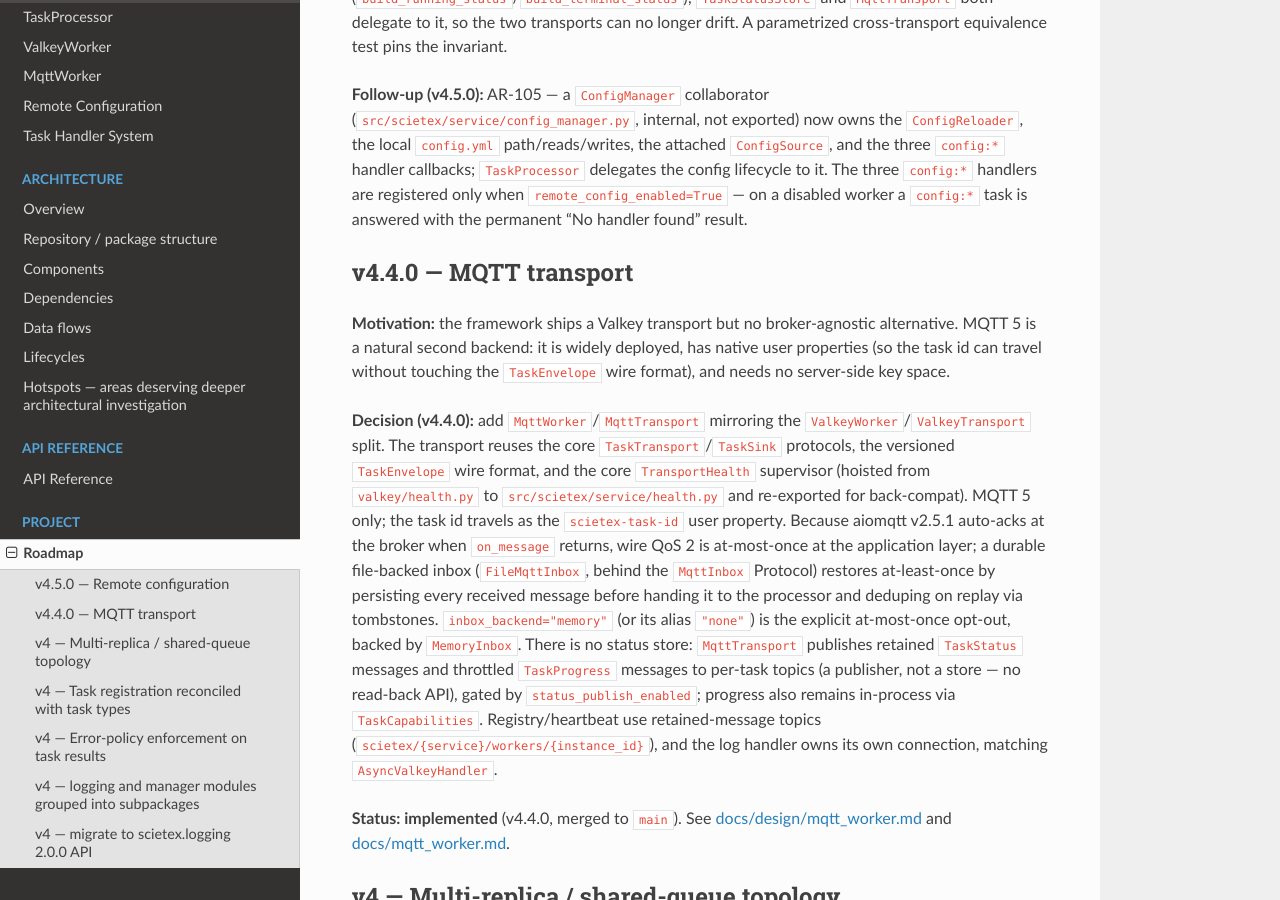
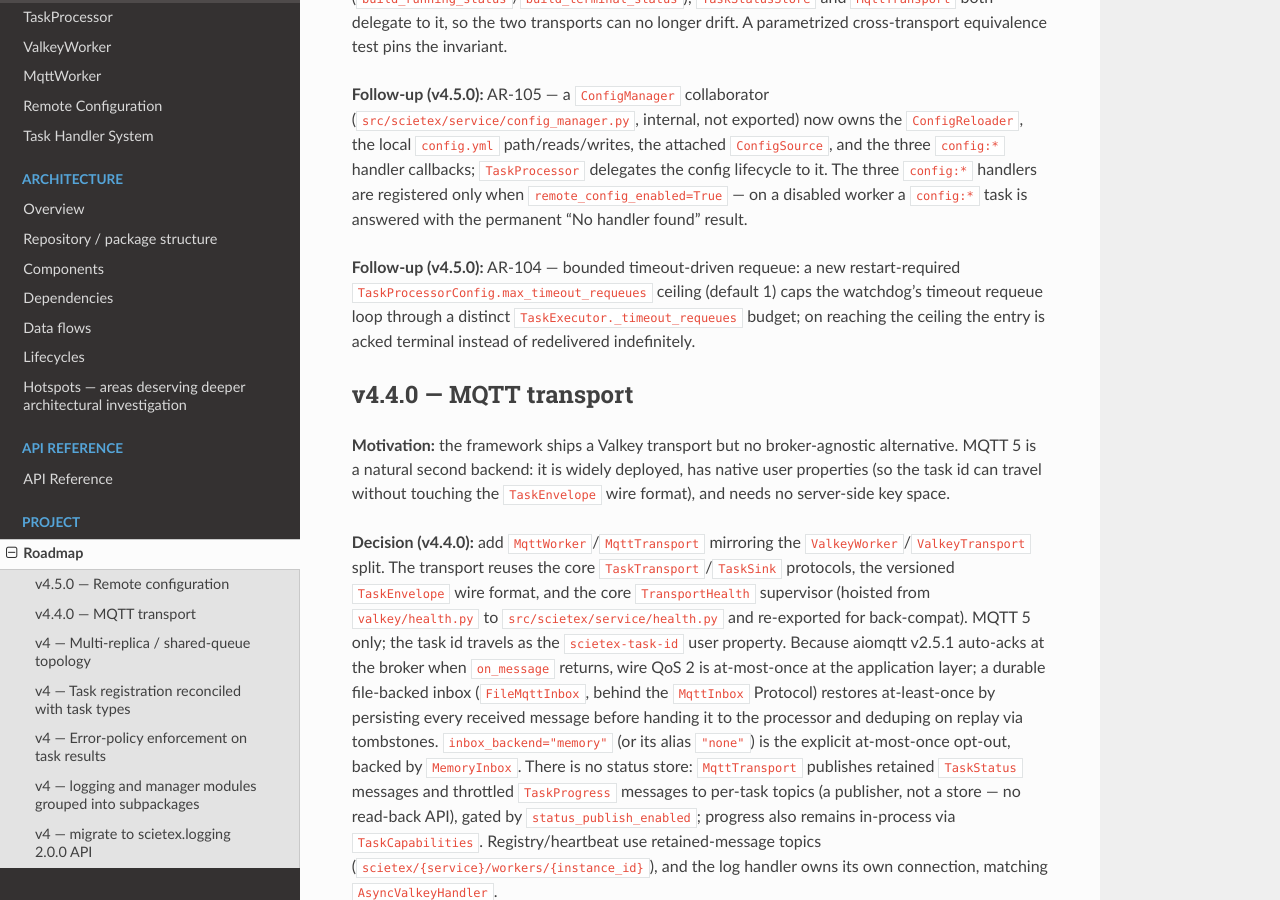
Before and after one commit to bond-anton/scietex.service, a Sphinx documentation site: the page built from docs/ROADMAP.md, in a window 1280 px wide and 900 px high, scrolled down 1138 px. Built offline with Sphinx 7.4.7 and the Read the Docs theme 3.1.0, drawn with Linux system fonts in a browser that asks for light colours.

```diff
--- a/docs/ROADMAP.md
+++ b/docs/ROADMAP.md
@@ -55,6 +55,12 @@ A parametrized cross-transport equivalence test pins the invariant.
 delegates the config lifecycle to it. The three `config:*` handlers are
 registered only when `remote_config_enabled=True` — on a disabled worker a
 `config:*` task is answered with the permanent "No handler found" result.
+
+**Follow-up (v4.5.0):** AR-104 — bounded timeout-driven requeue: a new
+restart-required `TaskProcessorConfig.max_timeout_requeues` ceiling (default 1)
+caps the watchdog's timeout requeue loop through a distinct
+`TaskExecutor._timeout_requeues` budget; on reaching the ceiling the entry is
+acked terminal instead of redelivered indefinitely.
 
 ## v4.4.0 — MQTT transport
 
```
Also changed, not shown: docs/reviews/architecture/2026-09-18-1.md (+4 -3 lines).
